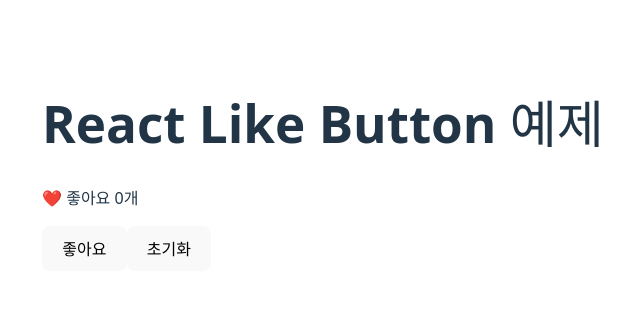
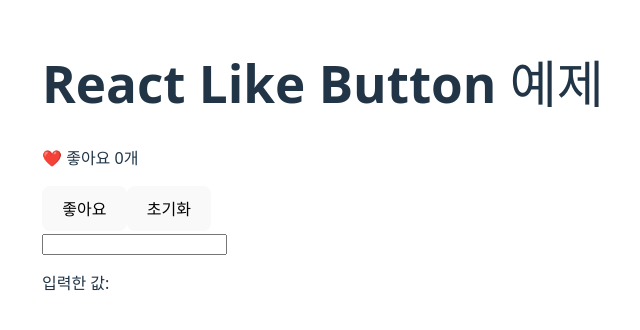
Before and after one commit to Jeontaesu/react-app, a React (Vite) app: page / in a window 1280 px wide. Shown: the part 234-564 px from the top of the page, without its empty margins (317-957 px from the left). Built offline with nearby package versions, Linux system fonts and the light colour scheme.

Commit message:
input handleChange 예제

```diff
--- a/src/App.jsx
+++ b/src/App.jsx
@@ -1,3 +1,4 @@
+import InputExample from "./components/InputExample";
 import LikeButton from "./components/LikeButton";
 
 function App() {
@@ -5,6 +6,7 @@
         <div>
             <h1>React Like Button 예제</h1>
             <LikeButton />
+            <InputExample />
         </div>
     );
 }
--- /dev/null
+++ b/src/components/InputExample.jsx
@@ -0,0 +1,15 @@
+import { useState } from "react";
+
+export default function InputExample() {
+    const [value, setValue] = useState("");
+
+    const handleChange = (e) => {
+        setValue(e.target.value); //e.target은 input요소
+    };
+    return (
+        <div>
+            <input type="text" value={value} onChange={handleChange} />
+            <p>입력한 값: {value}</p>
+        </div>
+    );
+}
```
